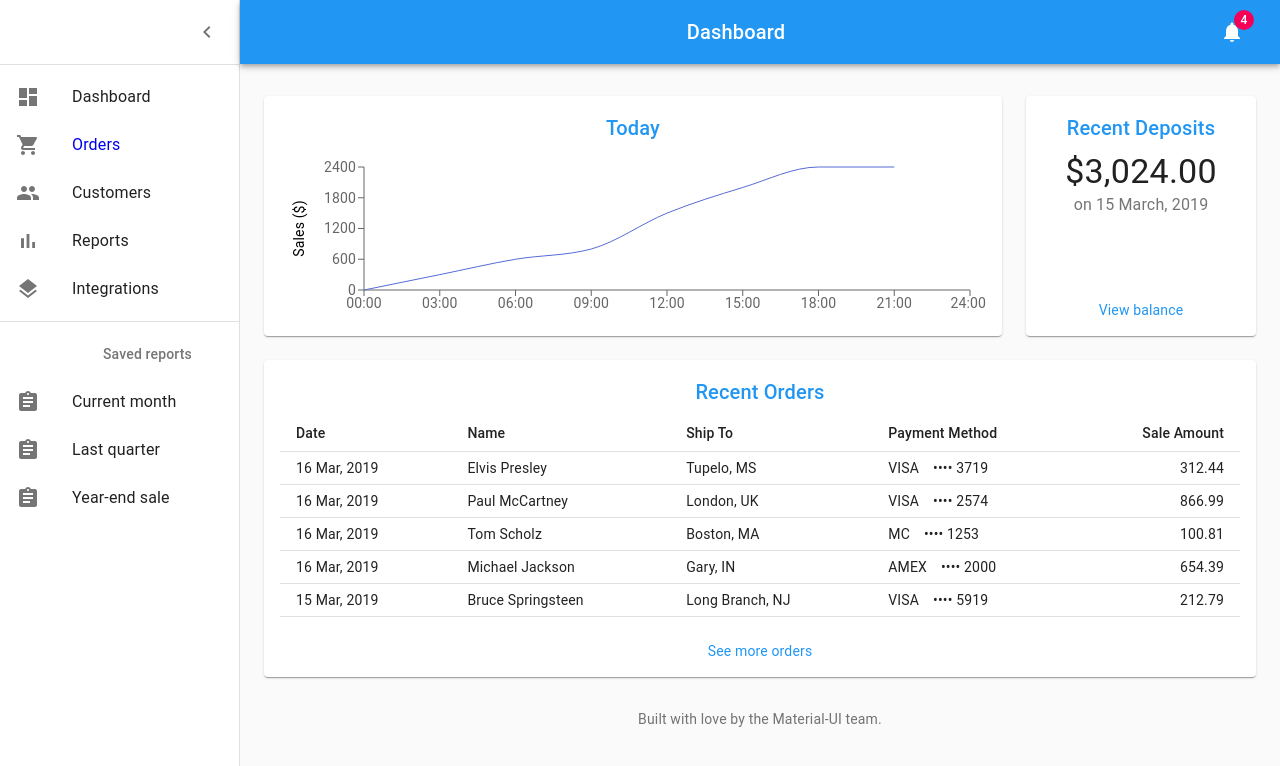
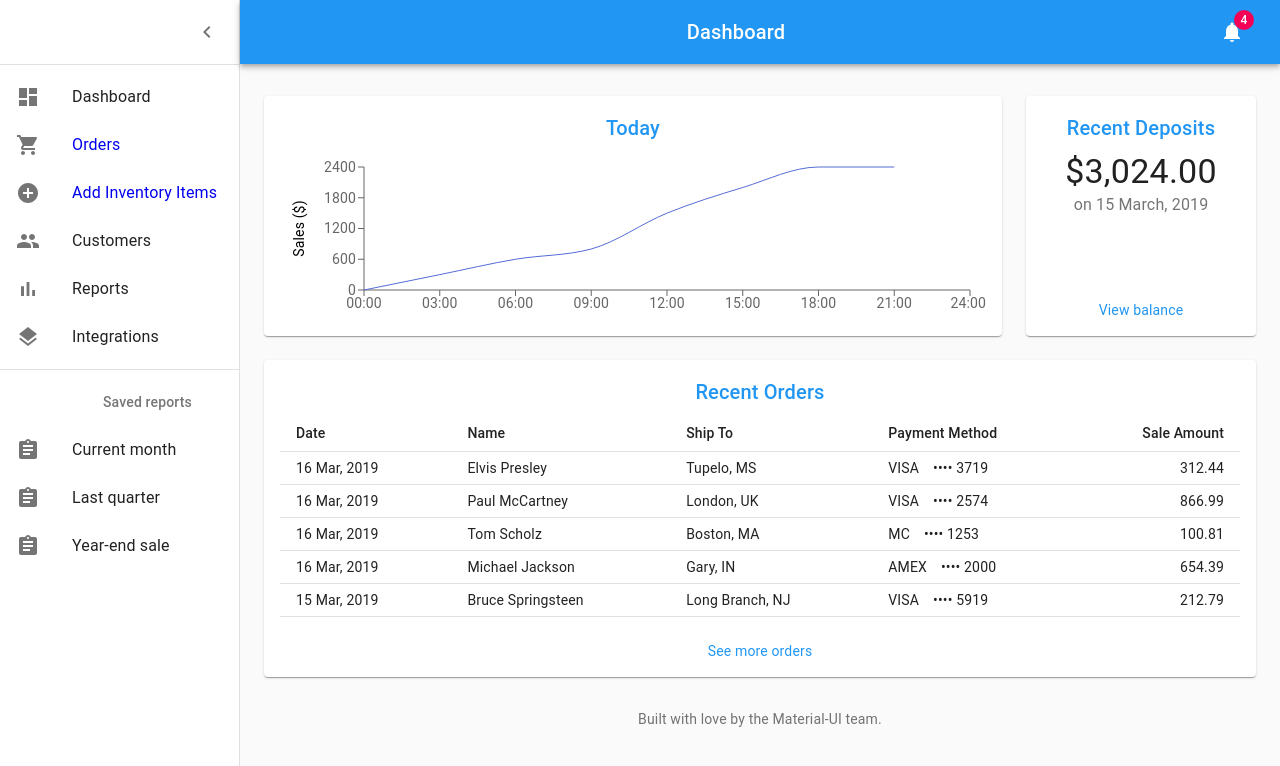
Before and after one commit to Gaphell/covid-inventory, a React (Create React App) app: page /home in a window 1280 px wide. Shown: the top 766 px of the page. Built offline with nearby package versions, Linux system fonts and the light colour scheme.

Commit message:
add inventory items component

```diff
--- /dev/null
+++ b/src/component/add-inventory-items/add-inventory-items.component.jsx
@@ -0,0 +1,19 @@
+import React from 'react';
+import './add-inventory-items.styles.scss';
+
+class AddInventoryItemComponent extends React.Component {
+    constructor(props) {
+        super(props);
+        this.state = {};
+    }
+
+    render() {
+        return (
+            <div>
+                add inventory
+            </div>
+        )
+    }
+}
+
+export default AddInventoryItemComponent;
--- a/src/containers/navigation/listitems.js
+++ b/src/containers/navigation/listitems.js
@@ -10,6 +10,7 @@ import BarChartIcon from '@material-ui/icons/BarChart';
 import LayersIcon from '@material-ui/icons/Layers';
 import AssignmentIcon from '@material-ui/icons/Assignment';
 import {Link} from 'react-router-dom';
+import AddCircle from '@material-ui/icons/AddCircle'
 
 export const mainListItems = (
     <div>
@@ -21,11 +22,18 @@ export const mainListItems = (
         </ListItem>
         <Link to={'/orders'}>
             <ListItem button>
-
                 <ListItemIcon>
                     <ShoppingCartIcon/>
                 </ListItemIcon>
                 <ListItemText primary="Orders"/>
+            </ListItem>
+        </Link>
+        <Link to={'/add'}>
+            <ListItem button>
+                <ListItemIcon>
+                    <AddCircle/>
+                </ListItemIcon>
+                <ListItemText primary="Add Inventory Items"/>
             </ListItem>
         </Link>
         <ListItem button>
--- a/src/core/routes.js
+++ b/src/core/routes.js
@@ -7,6 +7,8 @@ import NotFound from "../shared/404/not-found"
 import SignIn from "../containers/auth/login/signin"
 import Dashboard from "../containers/navigation/dashboard";
 import CardListComponent from "../component/card-list/card-list.component";
+import AddInventoryItemComponent from "../component/add-inventory-items/add-inventory-items.component";
+
 class Routes extends React.Component {
     render() {
         return (
@@ -17,6 +19,7 @@ class Routes extends React.Component {
                         <ProtectedRoute path="/home" component={Dashboard}/>
                         <ProtectedRoute path="/signin" component={SignIn}/>
                         <ProtectedRoute path="/orders" component={CardListComponent}/>
+                        <ProtectedRoute path="/add" component={AddInventoryItemComponent}/>
                     </Suspense>
                 </div>
             </BrowserRouter>
```
Also changed, not shown: src/component/add-inventory-items/add-inventory-items.styles.scss (added).
